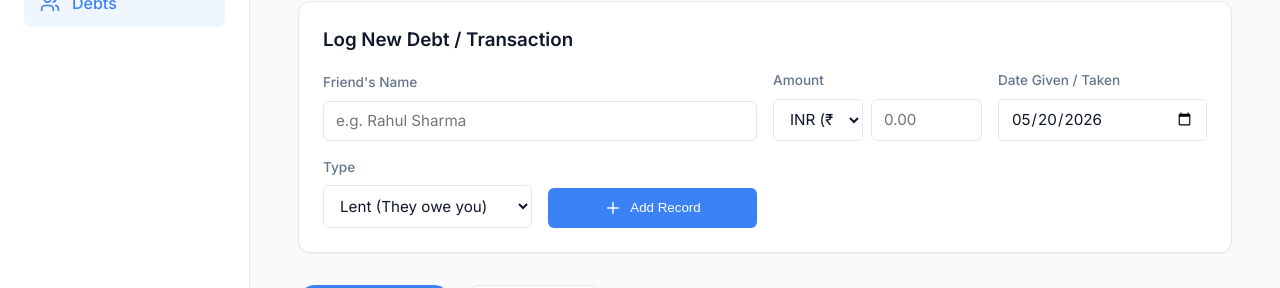
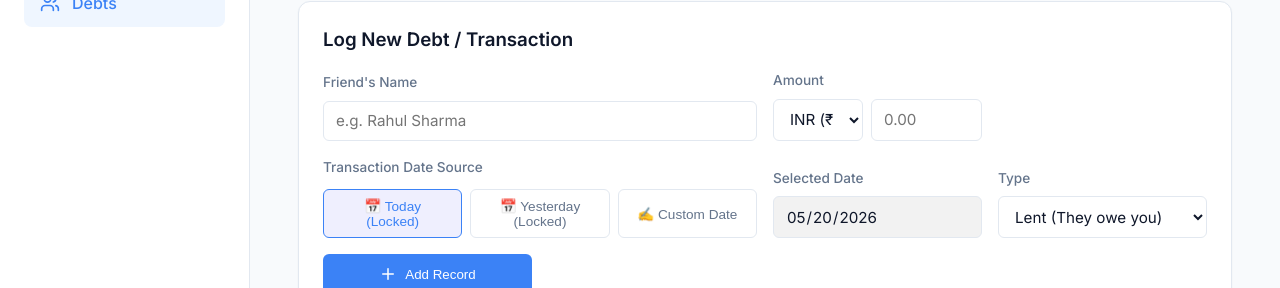
Before and after one commit to CTKarni/expense-tracker, a React (Vite) app: page /debts in a window 1280 px wide. Both pictures are taken after a click on the button "Continue with Google". Shown: the part 289-577 px from the top of the page. Built offline with nearby package versions, Linux system fonts and the light colour scheme; no server answers.

Commit message:
Implement Date Locking modes and Logged audit trail for Debts Tracker

```diff
--- a/src/components/Debts.jsx
+++ b/src/components/Debts.jsx
@@ -7,6 +7,7 @@ function Debts({ token }) {
   const [debts, setDebts] = useState([]);
   const [activeTab, setActiveTab] = useState('pending'); // 'pending' or 'settled'
   const [editingId, setEditingId] = useState(null);
+  const [dateMode, setDateMode] = useState('today'); // 'today' | 'yesterday' | 'custom'
   const [formData, setFormData] = useState({
     friendName: '',
     amount: '',
@@ -14,6 +15,17 @@ function Debts({ token }) {
     date: new Date().toISOString().split('T')[0],
     type: 'lent' // 'lent' or 'borrowed'
   });
+
+  const handleDateModeChange = (mode) => {
+    setDateMode(mode);
+    if (mode === 'today') {
+      setFormData(prev => ({ ...prev, date: new Date().toISOString().split('T')[0] }));
+    } else if (mode === 'yesterday') {
+      const d = new Date();
+      d.setDate(d.getDate() - 1);
+      setFormData(prev => ({ ...prev, date: d.toISOString().split('T')[0] }));
+    }
+  };
 
   useEffect(() => {
     fetchDebts();
@@ -118,6 +130,19 @@ function Debts({ token }) {
       date: debt.date,
       type: debt.type
     });
+    // Deduce dateMode from the debt's date value
+    const todayStr = new Date().toISOString().split('T')[0];
+    const yesD = new Date();
+    yesD.setDate(yesD.getDate() - 1);
+    const yesterdayStr = yesD.toISOString().split('T')[0];
+
+    if (debt.date === todayStr) {
+      setDateMode('today');
+    } else if (debt.date === yesterdayStr) {
+      setDateMode('yesterday');
+    } else {
+      setDateMode('custom');
+    }
   };
 
   const deleteDebt = async (id) => {
@@ -136,6 +161,7 @@ function Debts({ token }) {
 
   const resetForm = () => {
     setEditingId(null);
+    setDateMode('today');
     setFormData({
       friendName: '',
       amount: '',
@@ -264,12 +290,44 @@ function Debts({ token }) {
               />
             </div>
           </div>
+          <div className="form-group" style={{ gridColumn: 'span 2' }}>
+            <label>Transaction Date Source</label>
+            <div style={{ display: 'flex', gap: '0.5rem', marginTop: '0.25rem' }}>
+              {['today', 'yesterday', 'custom'].map((mode) => (
+                <button
+                  key={mode}
+                  type="button"
+                  onClick={() => handleDateModeChange(mode)}
+                  style={{
+                    flex: 1,
+                    padding: '0.5rem 0.75rem',
+                    borderRadius: '6px',
+                    border: '1px solid ' + (dateMode === mode ? 'var(--accent-primary)' : 'var(--border-color)'),
+                    background: dateMode === mode ? 'rgba(99, 102, 241, 0.1)' : 'var(--surface-color)',
+                    color: dateMode === mode ? 'var(--accent-primary)' : 'var(--text-secondary)',
+                    fontSize: '0.85rem',
+                    fontWeight: 500,
+                    cursor: 'pointer',
+                    textTransform: 'capitalize',
+                    transition: 'all 0.2s'
+                  }}
+                >
+                  {mode === 'today' ? '📅 Today (Locked)' : mode === 'yesterday' ? '📅 Yesterday (Locked)' : '✍️ Custom Date'}
+                </button>
+              ))}
+            </div>
+          </div>
           <div className="form-group">
-            <label>Date Given / Taken</label>
+            <label>Selected Date</label>
             <input
               type="date"
               value={formData.date}
               onChange={e => setFormData({ ...formData, date: e.target.value })}
+              disabled={dateMode !== 'custom'}
+              style={{
+                background: dateMode !== 'custom' ? 'rgba(0,0,0,0.05)' : 'var(--surface-color)',
+                cursor: dateMode !== 'custom' ? 'not-allowed' : 'pointer'
+              }}
               required
             />
           </div>
@@ -365,9 +423,16 @@ function Debts({ token }) {
                       </div>
                     </td>
                     <td style={{ color: 'var(--text-secondary)' }}>
-                      <div style={{ display: 'flex', alignItems: 'center', gap: '0.4rem', fontSize: '0.9rem' }}>
-                        <Calendar size={14} />
-                        {new Date(debt.date).toLocaleDateString()}
+                      <div style={{ display: 'flex', flexDirection: 'column', gap: '0.15rem' }}>
+                        <div style={{ display: 'flex', alignItems: 'center', gap: '0.4rem', fontSize: '0.9rem', color: 'var(--text-primary)', fontWeight: 500 }}>
+                          <Calendar size={14} />
+                          {new Date(debt.date).toLocaleDateString()}
+                        </div>
+                        {debt.createdAt && (
+                          <span style={{ fontSize: '0.7rem', color: 'var(--text-secondary)' }} title={new Date(debt.createdAt).toLocaleString()}>
+                            Logged: {new Date(debt.createdAt).toLocaleDateString()}
+                          </span>
+                        )}
                       </div>
                     </td>
                     <td>
```
Also changed, not shown: 5 other files (tests, documents, lock files or other folders).
